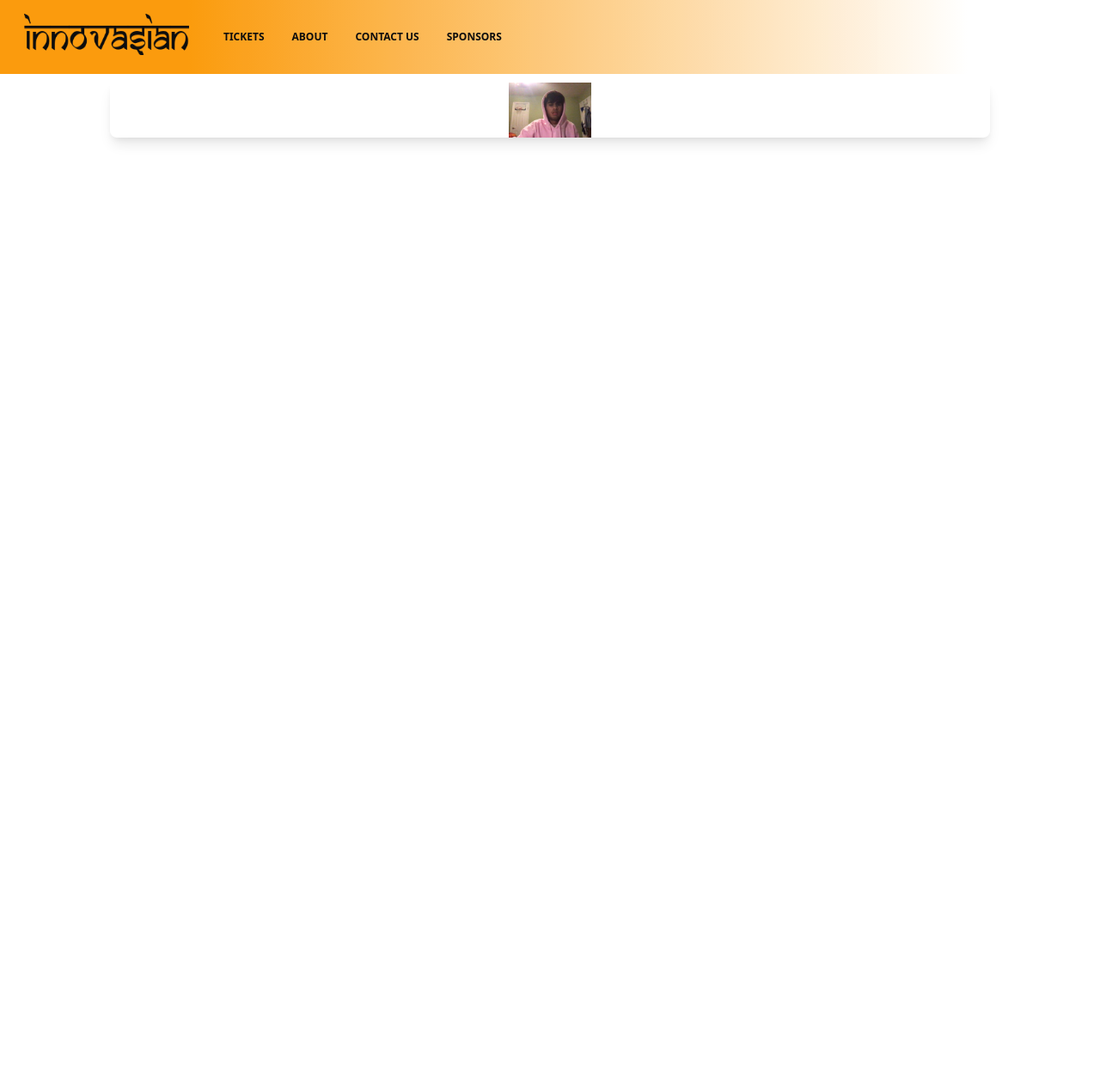
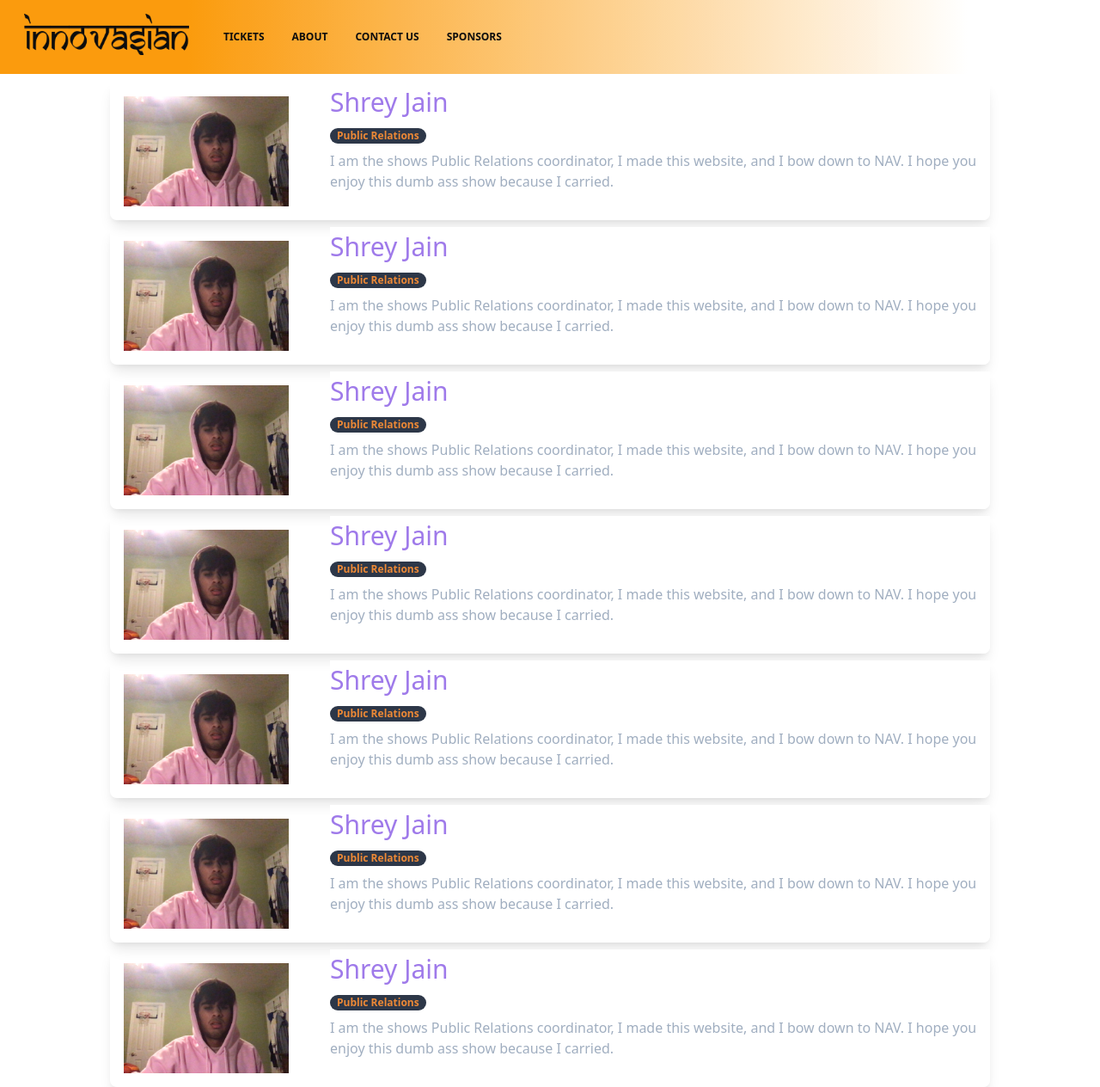
Before and after one commit to shreypjain/innovasianWebsite, a React (Create React App) app in the folder src/: page /about in a window 1280 px wide. Shown: the whole page at 86% size. Before the commit the page ends 800 px from the top, so only its background shows below. Built offline with nearby package versions, Linux system fonts and the light colour scheme.

Commit message:
yo shreuy

```diff
--- a/src/src/components/navbar.js
+++ b/src/src/components/navbar.js
@@ -13,7 +13,7 @@ function Navbar() {
   const [navbarOpen, setNavbarOpen] = React.useState(false);
     return (
       <>
-      <nav className="relative flex flex-wrap items-center justify-between px-2 py-4 navbar-expand-lg mb-3" style={navbarStyle}>
+      <nav className="sticky flex flex-wrap items-center justify-between px-2 py-4 navbar-expand-lg mb-3" style={navbarStyle}>
         <div className="container flex flex-wrap items-center justify-between">
           <div className="w-full relative flex justify-between lg:w-auto lg:static lg:block lg:justify-start">
             <div className="inline-flex">
--- a/src/src/pages/about.js
+++ b/src/src/pages/about.js
@@ -4,13 +4,110 @@ import { NavLink } from 'react-router-dom'
 const bgStyle={
     background: "linear-gradient(90.05deg, #FB9600 16.94%, #FFFFFF 88.08%)"
 }
+const textStyle={
+    text: "linear-gradient(90.05deg, #FB9600 16.94%, #FFFFFF 88.08%)"
+}
 
 function About() {
     return(
         <div className="mt-36">
-            <div className="mt-24 shadow-lg rounded-b-lg sm:mx-auto md:mx-auto max-w-full sm:max-w-full md:max-w-5xl relative overflow-hidden">
-                <img className="mx-auto h-16 w-24" src={require("../assets/shrey.jpg")} alt={require("../assets/shashank.jpg")}/>
-
+            <div className="flex mt-24 shadow-lg rounded-b-lg sm:mx-auto md:mx-auto max-w-full sm:max-w-full md:max-w-5xl relative overflow-hidden">
+                <div className="w-1/4">
+                    <img className="mx-4 h-36 w-48 py-4 rounded-lg" src={require("../assets/shrey.jpg")} alt={require("../assets/shashank.jpg")}/>
+                </div>
+                <div className="w-3/4 bg-white">
+                    <h2 className="text-3xl text-purple-500 fond-bold">Shrey Jain</h2>
+                    <div className="flex mt-2 text-tiny sm:text-xs">
+                        <div className="bg-gray-800 rounded-full">
+                            <a className="text-orange-500 font-bold py-1 px-2">Public Relations</a>
+                        </div>
+                    </div>
+                    <p className="text-gray-500 mt-2">I am the shows Public Relations coordinator, I made this website, and I bow down to NAV. I hope you enjoy this dumb ass show because I carried.</p>
+                </div>
+            </div>
+            <div className="flex mt-2 shadow-lg rounded-b-lg sm:mx-auto md:mx-auto max-w-full sm:max-w-full md:max-w-5xl relative overflow-hidden">
+                <div className="w-1/4">
+                    <img className="mx-4 h-36 w-48 py-4 rounded-lg" src={require("../assets/shrey.jpg")} alt={require("../assets/shashank.jpg")}/>
+                </div>
+                <div className="w-3/4 bg-white">
+                    <h2 className="text-3xl text-purple-500 fond-bold">Shrey Jain</h2>
+                    <div className="flex mt-2 text-tiny sm:text-xs">
+                        <div className="bg-gray-800 rounded-full">
+                            <a className="text-orange-500 font-bold py-1 px-2">Public Relations</a>
+                        </div>
+                    </div>
+                    <p className="text-gray-500 mt-2">I am the shows Public Relations coordinator, I made this website, and I bow down to NAV. I hope you enjoy this dumb ass show because I carried.</p>
+                </div>
+            </div>
+            <div className="flex mt-2 shadow-lg rounded-b-lg sm:mx-auto md:mx-auto max-w-full sm:max-w-full md:max-w-5xl relative overflow-hidden">
+                <div className="w-1/4">
+                    <img className="mx-4 h-36 w-48 py-4 rounded-lg" src={require("../assets/shrey.jpg")} alt={require("../assets/shashank.jpg")}/>
+                </div>
+                <div className="w-3/4 bg-white">
+                    <h2 className="text-3xl text-purple-500 fond-bold">Shrey Jain</h2>
+                    <div className="flex mt-2 text-tiny sm:text-xs">
+                        <div className="bg-gray-800 rounded-full">
+                            <a className="text-orange-500 font-bold py-1 px-2">Public Relations</a>
+                        </div>
+                    </div>
+                    <p className="text-gray-500 mt-2">I am the shows Public Relations coordinator, I made this website, and I bow down to NAV. I hope you enjoy this dumb ass show because I carried.</p>
+                </div>
+            </div>
+            <div className="flex mt-2 shadow-lg rounded-b-lg sm:mx-auto md:mx-auto max-w-full sm:max-w-full md:max-w-5xl relative overflow-hidden">
+                <div className="w-1/4">
+                    <img className="mx-4 h-36 w-48 py-4 rounded-lg" src={require("../assets/shrey.jpg")} alt={require("../assets/shashank.jpg")}/>
+                </div>
+                <div className="w-3/4 bg-white">
+                    <h2 className="text-3xl text-purple-500 fond-bold">Shrey Jain</h2>
+                    <div className="flex mt-2 text-tiny sm:text-xs">
+                        <div className="bg-gray-800 rounded-full">
+                            <a className="text-orange-500 font-bold py-1 px-2">Public Relations</a>
+                        </div>
+                    </div>
+                    <p className="text-gray-500 mt-2">I am the shows Public Relations coordinator, I made this website, and I bow down to NAV. I hope you enjoy this dumb ass show because I carried.</p>
+                </div>
+            </div>
+            <div className="flex mt-2 shadow-lg rounded-b-lg sm:mx-auto md:mx-auto max-w-full sm:max-w-full md:max-w-5xl relative overflow-hidden">
+                <div className="w-1/4">
+                    <img className="mx-4 h-36 w-48 py-4 rounded-lg" src={require("../assets/shrey.jpg")} alt={require("../assets/shashank.jpg")}/>
+                </div>
+                <div className="w-3/4 bg-white">
+                    <h2 className="text-3xl text-purple-500 fond-bold">Shrey Jain</h2>
+                    <div className="flex mt-2 text-tiny sm:text-xs">
+                        <div className="bg-gray-800 rounded-full">
+                            <a className="text-orange-500 font-bold py-1 px-2">Public Relations</a>
+                        </div>
+                    </div>
+                    <p className="text-gray-500 mt-2">I am the shows Public Relations coordinator, I made this website, and I bow down to NAV. I hope you enjoy this dumb ass show because I carried.</p>
+                </div>
+            </div>
+            <div className="flex mt-2 shadow-lg rounded-b-lg sm:mx-auto md:mx-auto max-w-full sm:max-w-full md:max-w-5xl relative overflow-hidden">
+                <div className="w-1/4">
+                    <img className="mx-4 h-36 w-48 py-4 rounded-lg" src={require("../assets/shrey.jpg")} alt={require("../assets/shashank.jpg")}/>
+                </div>
+                <div className="w-3/4 bg-white">
+                    <h2 className="text-3xl text-purple-500 fond-bold">Shrey Jain</h2>
+                    <div className="flex mt-2 text-tiny sm:text-xs">
+                        <div className="bg-gray-800 rounded-full">
+                            <a className="text-orange-500 font-bold py-1 px-2">Public Relations</a>
+                        </div>
+                    </div>
+                    <p className="text-gray-500 mt-2">I am the shows Public Relations coordinator, I made this website, and I bow down to NAV. I hope you enjoy this dumb ass show because I carried.</p>
+                </div>
+            </div>
+            <div className="flex mt-2 shadow-lg rounded-b-lg sm:mx-auto md:mx-auto max-w-full sm:max-w-full md:max-w-5xl relative overflow-hidden">
+                <div className="w-1/4">
+                    <img className="mx-4 h-36 w-48 py-4 rounded-lg" src={require("../assets/shrey.jpg")} alt={require("../assets/shashank.jpg")}/>
+                </div>
+                <div className="w-3/4 bg-white">
+                    <h2 className="text-3xl text-purple-500 fond-bold">Shrey Jain</h2>
+                    <div className="flex mt-2 text-tiny sm:text-xs">
+                        <div className="bg-gray-800 rounded-full">
+                            <a className="text-orange-500 font-bold py-1 px-2">Public Relations</a>
+                        </div>
+                    </div>
+                    <p className="text-gray-500 mt-2">I am the shows Public Relations coordinator, I made this website, and I bow down to NAV. I hope you enjoy this dumb ass show because I carried.</p>
+                </div>
             </div>
         </div>
     )
```
